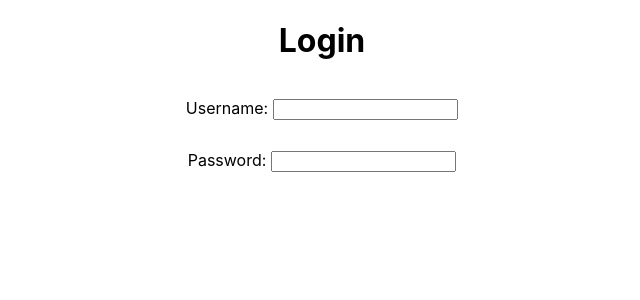
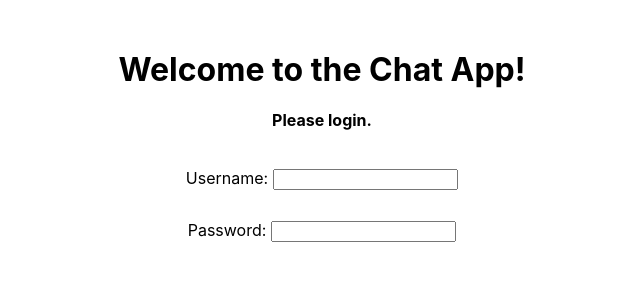
Before and after one commit to akienzle32/chat, a React (Create React App) app: page / in a window 1280 px wide. Shown: the top 300 px of the page, without its empty margins (318-958 px from the left). Built offline with nearby package versions, Linux system fonts and the light colour scheme.

Commit message:
added welcome message to login view

```diff
--- a/src/App.css
+++ b/src/App.css
@@ -80,6 +80,11 @@ table {
 .input-title {
   display: inline-block;
   margin-right: 5px;
+}
+
+#login-title {
+  text-align: center;
+  margin-top: 50px;
 }
 
 #username {
--- a/src/Login.jsx
+++ b/src/Login.jsx
@@ -63,7 +63,8 @@ export class Login extends React.Component {
 
   	return(
 	  <div>
-	  	<h1 className="chat-title">Login</h1>
+	  	<h1 id="login-title">Welcome to the Chat App!</h1>
+	  	  <h4 style={{textAlign: 'center'}}>Please login.</h4>
 	  	  <div style={{textAlign: 'center'}}>
 	  	  	<form id="login-form" onSubmit={this.onSubmit}>
 	  	  	  <p className="input-title">Username:  </p>
```
